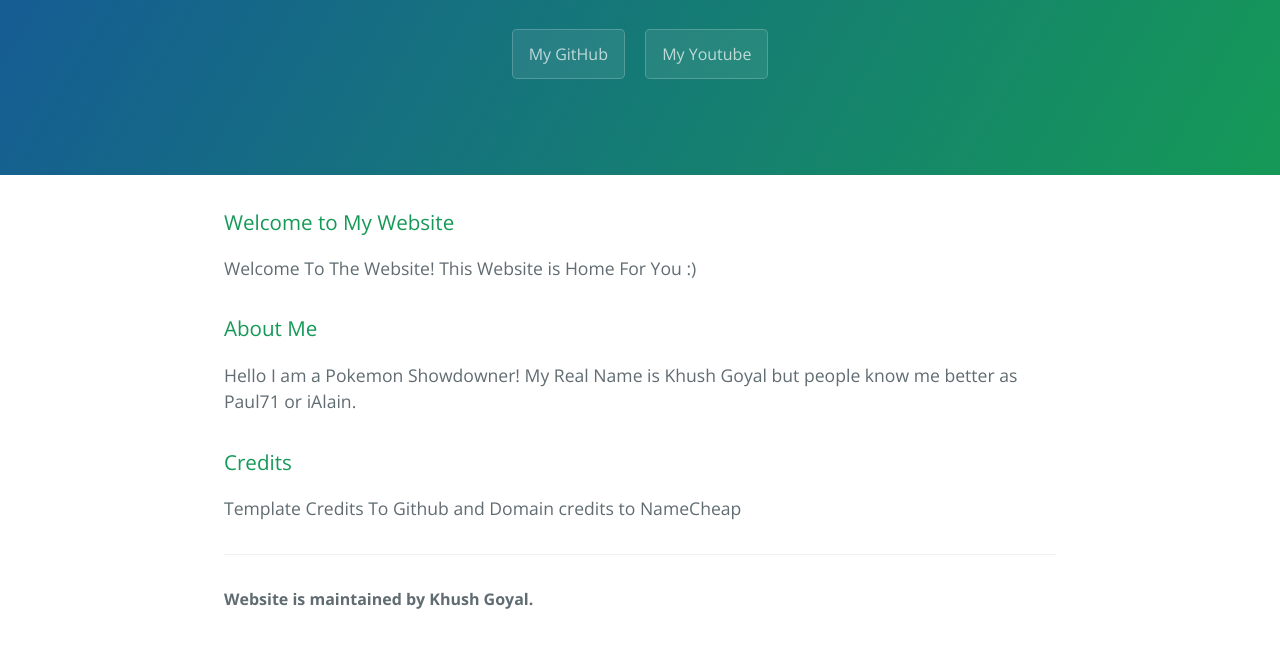
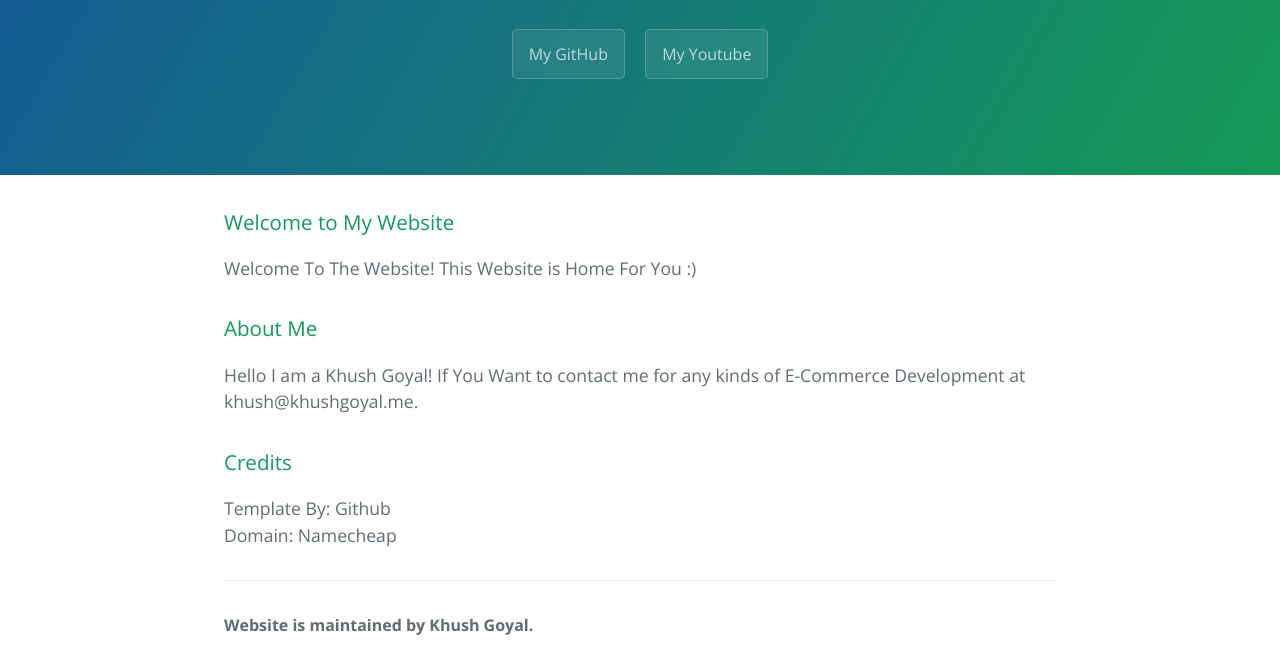
Before and after one commit to KewlStatics/website, a plain HTML site: page index.html in a window 1280 px wide. Shown: the part 208-877 px from the top of the page. Before the commit the page ends 851 px from the top, so only its background shows below. Drawn offline with nearby package versions, Linux system fonts and the light colour scheme.

Commit message:
Update index.html

```diff
--- a/index.html
+++ b/index.html
@@ -26,12 +26,12 @@
 <h3>
 <a id="designer-templates" class="anchor" href="#designer-templates" aria-hidden="true"><span aria-hidden="true" class="octicon octicon-link"></span></a>About Me</h3>
 
-<p>Hello I am a Pokemon Showdowner! My Real Name is Khush Goyal but people know me better as Paul71 or iAlain.</p>
+<p>Hello I am a Khush Goyal! If You Want to contact me for any kinds of E-Commerce Development at khush@khushgoyal.me.</p>
 
 <h3>
 <a id="creating-pages-manually" class="anchor" href="#creating-pages-manually" aria-hidden="true"><span aria-hidden="true" class="octicon octicon-link"></span></a>Credits</h3>
 
-<p>Template Credits To Github and Domain credits to NameCheap</p>
+<p>Template By: Github<br>Domain: Namecheap</p>
 
       <footer class="site-footer">
         <span class="site-footer-owner">Website is maintained by Khush Goyal.</span>
```
